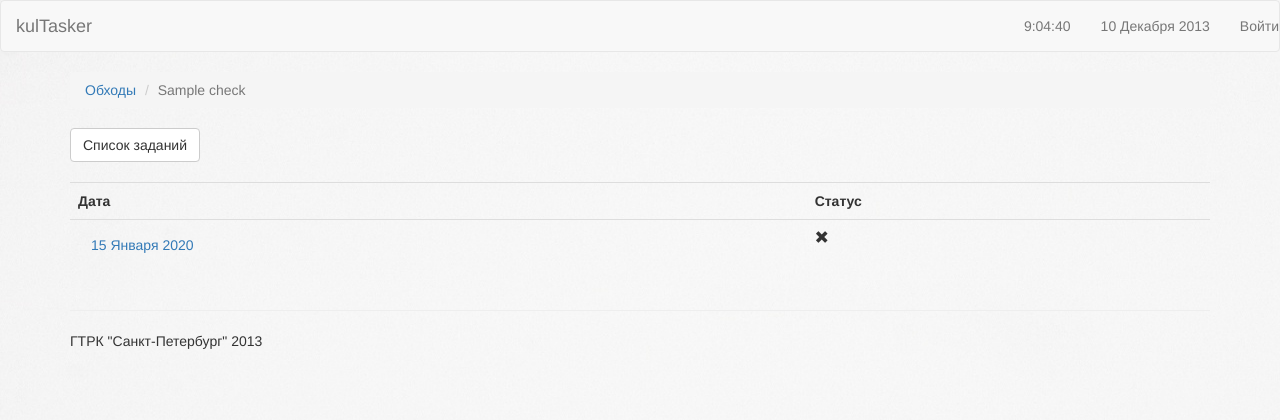
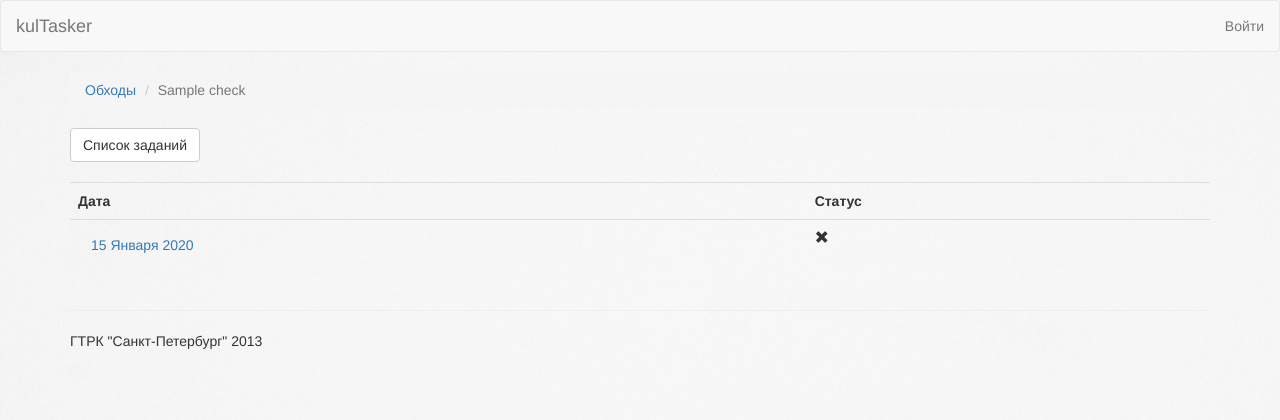
Before and after one commit to Philippino/kultasker, a Django app: template templates/dates.html in a window 1280 px wide. Shown: the top 420 px of the page. Run offline with Django 3.2, Linux system fonts and the light colour scheme; the template is opened without the code that fills it: most values are stand-ins (such as "Sample title", 1, 10 or a date in 2020); some libraries are stand-ins or nearby versions.

Commit message:
Индикатор текущего времени и даты убран, при просмотре на мобильных устройствах верхняя панель сворачивается

```diff
--- a/templates/base.html
+++ b/templates/base.html
@@ -16,13 +16,23 @@
 	</head>
 	<body onload="startTime()">
 		<!-- Панель навигации -->
-		<div class="navbar navbar-default" role='navigation'>
-        	<div class="navbar-header">
+		<nav class="navbar navbar-default" role='navigation'>
+			<div class='navbar-header'>
           	<a class="navbar-brand" href="/">kulTasker</a>
+        	<button type='button' class='navbar-toggle' data-toggle='collapse' data-target="#top-navbar-collapse">
+        		<span class="sr-only">Toggle navigation</span>
+      			<span class="icon-bar"></span>
+      			<span class="icon-bar"></span>
+      			<span class="icon-bar"></span>
+      		</button>
       		</div>
+      		<div class="collapse navbar-collapse" id="top-navbar-collapse">
+      			{% block optional_nav %}
+      			{% endblock %}
         		<ul class="nav navbar-nav navbar-right">
-            	<li><a><div id="timenow"></div></a></li>
-            	<li><a><div id="datenow"></div></a></li>
+        			<!--<li class = 'hidden-xs-sm'><a id="timenow"></a></li>
+           			<li class = 'hidden-xs-sm'><a id="datenow"></a></li>
+           			-->
             		{% if user.is_authenticated %}
             			<li><a data-toggle='dropdown'>
             				{% if user.first_name and user.last_name %}
@@ -34,13 +44,13 @@
     							<li><a href="/accounts/details/">Личные данные</a></li>
     							<li><a href="/accounts/logout/">Выйти</a></li>
   							</ul>
-  					</li>
   						</a></li>
             		{% else %}
             			<li><a href='/accounts/login/'>Войти</a></li>
             		{% endif %}
           		</ul>
       		</div>
+      	</nav>
     <div class='container'>
       	<!-- Вывод сообщений -->
       	{% if messages %}
```
Lines whose indentation alone changed are shown as unchanged.
